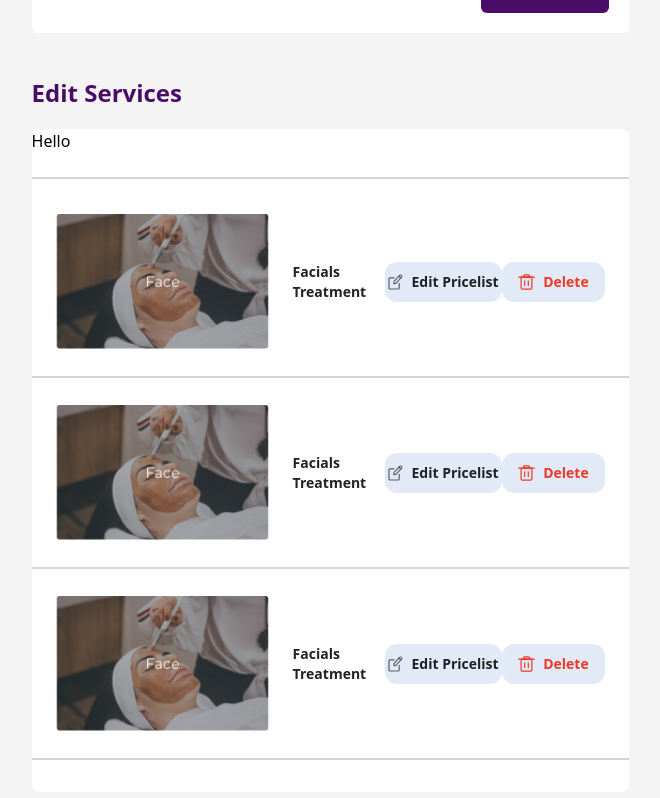
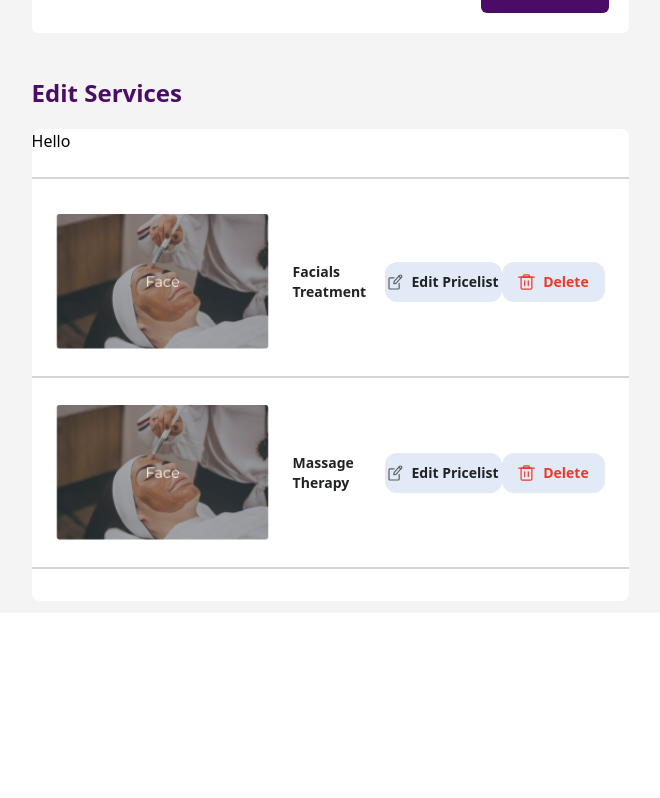
Before and after one commit to martinsonogu/Ritz-SaloonAndSpa-Admin-APP, a React (Vite) app: page /salon-and-spa/update-services in a window 1280 px wide. Shown: the part 1137-1935 px from the top of the page, without its empty margins (345-1005 px from the left). After the commit the page ends 1750 px from the top, so only its background shows below. Built offline with nearby package versions, Linux system fonts and the light colour scheme.

Commit message:
feat: made the item for the edit section reusable.

```diff
--- a/src/views/Dashboard/SalonAndSpa/Update/Services.tsx
+++ b/src/views/Dashboard/SalonAndSpa/Update/Services.tsx
@@ -1,22 +1,25 @@
 import React from 'react'
-import ServiceImg from '../../../../assets/img/Link.png'
 import EditIcon from '../../../../assets/svg/edit-icon.svg'
 import DeleteIcon from '../../../../assets/svg/delete-icon.svg'
 
-const Services = () => {
+const Services = ({ id, title, image, onEdit, onDelete }) => {
   return (
     <div className=' border-b-2 border-b-[#D5D5D5] p-6'>
         <div className='inner-Container flex items-center justify-between'>
             <div className='imgTitle flex items-center w-[59%]'>
-                <img src={ServiceImg} alt="" className='w-[213px] h-[141px] object-contain mr-6' />
-                <h3 className='font-bold text-sm text-[#202224]'>Facials Treatment</h3>
+                <img src={image} alt="" className='w-[213px] h-[141px] object-contain mr-6' />
+                <h3 className='font-bold text-sm text-[#202224]'>{title}</h3>
             </div>
             <div className='buttton w-[40%] flex items-center justify-between'>
-                <button className='h-[40px] w-[125px] bg-[#E2EAF8] rounded-xl flex items-center justify-center'>
+                  <button
+                      onClick={() => onEdit(id)}
+                      className='h-[40px] w-[125px] bg-[#E2EAF8] rounded-xl flex items-center justify-center'>
                     <img src={EditIcon} alt="" className='mr-2' />
                     <p className='font-semibold text-sm text-[#202224]'>Edit Pricelist</p>
                 </button>
-                <button className='h-[40px] w-[110px] bg-[#E2EAF8] rounded-xl flex items-center justify-center'>
+                  <button
+                      onClick={() => onDelete(id)}
+                      className='h-[40px] w-[110px] bg-[#E2EAF8] rounded-xl flex items-center justify-center'>
                     <img src={DeleteIcon} alt="" className='mr-2' />
                     <p className='font-semibold text-sm text-[#EF3826]'>Delete</p>
                 </button>
--- a/src/views/Dashboard/SalonAndSpa/Update/index.tsx
+++ b/src/views/Dashboard/SalonAndSpa/Update/index.tsx
@@ -5,10 +5,28 @@ import {UploadInput} from "../../../../components/uploadInput"
 import ReactQuill from 'react-quill';
 import 'react-quill/dist/quill.snow.css';
 import Services from './Services'
+import ServiceImg from '../../../../assets/img/Link.png'
 
+
+const services = [
+    { id: 1, title: "Facials Treatment", image: ServiceImg },
+    { id: 2, title: "Massage Therapy", image: ServiceImg },
+    // Add more services as needed
+  ];
 
 const Update = () => {
   const [value, setValue] = useState('');
+  const handleEditPricelist = (id) => {
+    console.log(`Edit Pricelist button clicked for service with id: ${id}`);
+    // Additional logic for editing the pricelist of the specific service
+  };
+
+  const handleDeleteService = (id) => {
+    console.log(`Delete button clicked for service with id: ${id}`);
+    // Additional logic for deleting the specific service
+  };
+
+
   return (
     <div className='mt-5 ml-5'>
       <h3 className='text-[#4B0C67] text-2xl font-semibold leading-6 mb-[20px]'>
@@ -94,9 +112,16 @@ const Update = () => {
               Hello
             </div>
             <div className='bottom pb-8'>
-              <Services />
-              <Services />
-              <Services/>
+              {services.map(service => (
+                <Services
+                  key={service.id}
+                  id={service.id}
+                  title={service.title}
+                  image={service.image}
+                  onEdit={handleEditPricelist}
+                  onDelete={handleDeleteService}
+                />
+              ))}
             </div>
           </div>
 
```
